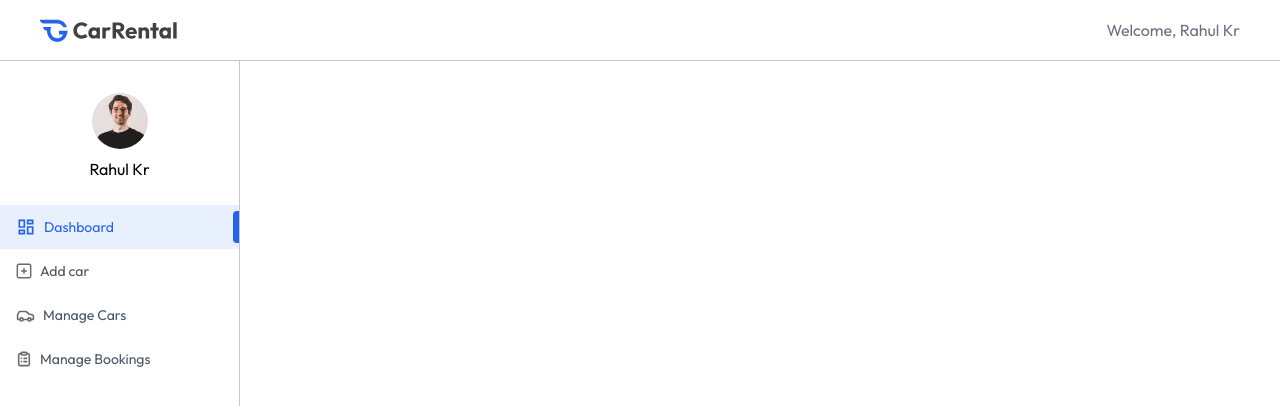
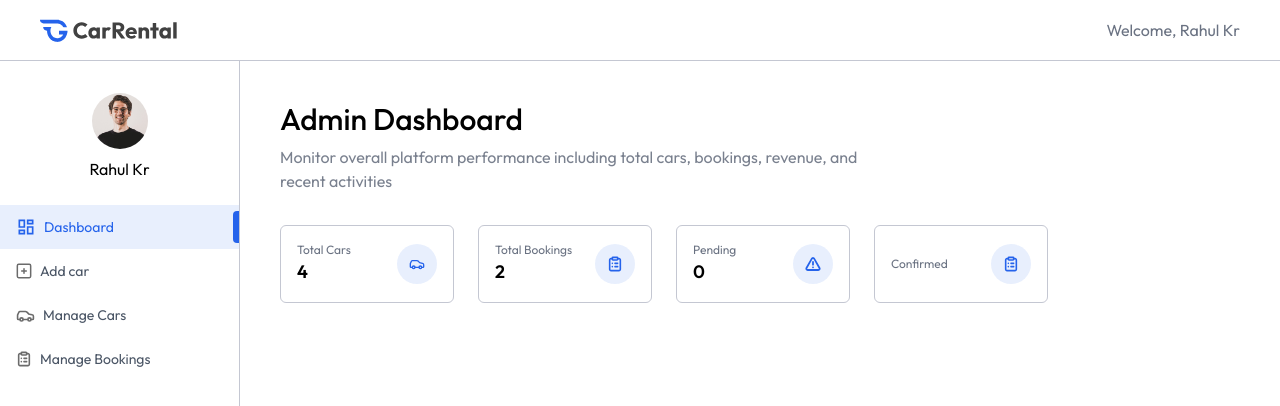
Before and after one commit to Rahulllkr/CarRental-fullStack-app, a React (Vite) app in the folder client/: page /owner in a window 1280 px wide. Shown: the top 406 px of the page. Built offline with nearby package versions, Linux system fonts and the light colour scheme.

Commit message:
dashboard

```diff
--- a/client/src/pages/owner/Dashboard.jsx
+++ b/client/src/pages/owner/Dashboard.jsx
@@ -1,5 +1,6 @@
 import React, { useEffect, useState } from 'react'
 import { assets, dummyDashboardData } from '../../assets/assets'
+import Title from '../../components/owner/Title'
 
 const Dashboard = () => {
     const [data,setData] = useState({
@@ -23,7 +24,25 @@
     },[])
 
   return (
-    <div></div>
+    <div className='px-4 pt-10 md:px-10 flex-1'>
+        <Title title="Admin Dashboard" subTitle="Monitor overall platform performance including total cars, bookings, revenue, and recent activities" />
+        <div className='grid sm:grid-cols-2 md:grid-cols-3 lg:grid-cols-4 gap-6 my-8 max-w-3xl'>
+            {
+                dashboardCards.map((card,index) => (
+                    <div className='flex gap-2 items-center justify-between p-4 rounded-md border border-borderColor' key={index}>
+                        <div>
+                            <h1 className='text-xs text-gray-500'>{card.title}</h1>
+                            <p className='text-lg font-semibold'>{card.value}</p>
+                        </div>
+
+                        <div className='flex items-center justify-center w-10 h-10 rounded-full bg-primary/10'>
+                            <img className='h-4 w-4' src={card.icon} alt="" />
+                        </div>
+                    </div>
+                ))
+            }
+        </div>
+    </div>
   )
 }
 
```
